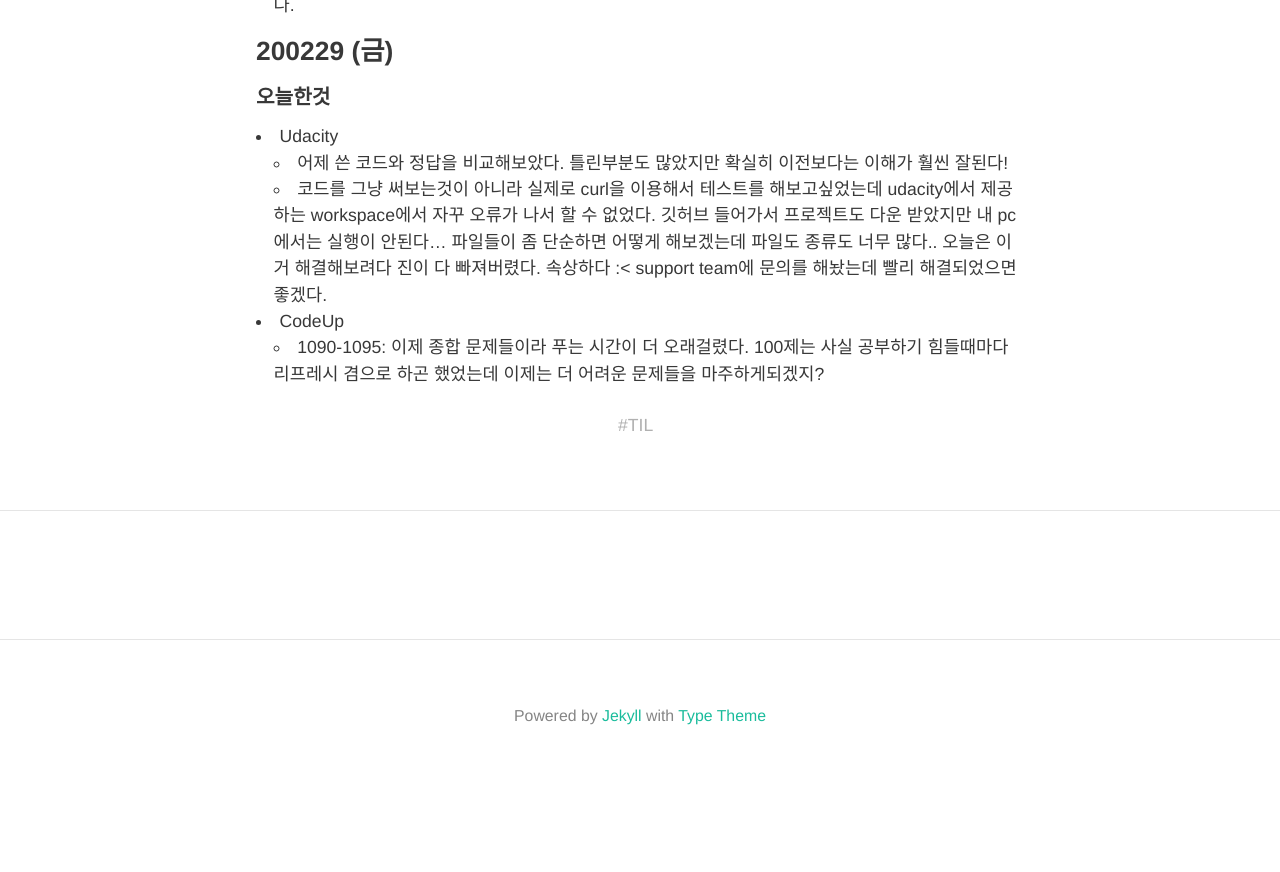
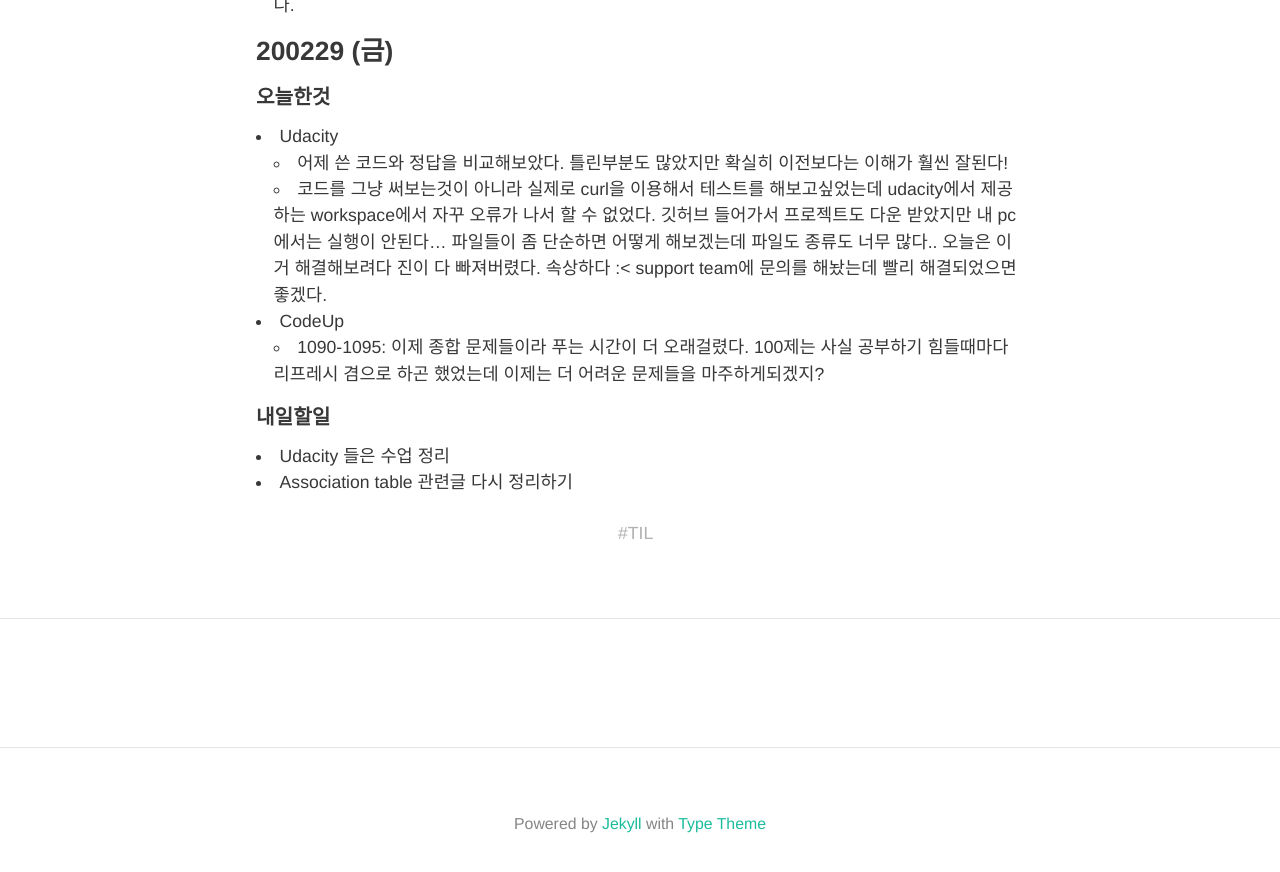
Before and after one commit to HyunlangBan/hyunlangban.github.io, a Jekyll site: the page built from _posts/2020-02-24-til-week.md, in a window 1280 px wide and 900 px high, scrolled down 1928 px. Shown: the top 872 px of the window. Built offline with Jekyll 4.4.1, drawn with Linux system fonts in a browser that asks for light colours; nearby versions of some CDN libraries; some web fonts are replaced; comment, search, counter and statistics services are not loaded; before the commit the page ends 2720 px from its top, so only the background shows below that.

Commit message:
Update 2020-02-24-til-week.md

```diff
--- a/_posts/2020-02-24-til-week.md
+++ b/_posts/2020-02-24-til-week.md
@@ -49,3 +49,7 @@ tag: TIL
   - 코드를 그냥 써보는것이 아니라 실제로 curl을 이용해서 테스트를 해보고싶었는데 udacity에서 제공하는 workspace에서 자꾸 오류가 나서 할 수 없었다. 깃허브 들어가서 프로젝트도 다운 받았지만 내 pc에서는 실행이 안된다... 파일들이 좀 단순하면 어떻게 해보겠는데 파일도 종류도 너무 많다.. 오늘은 이거 해결해보려다 진이 다 빠져버렸다. 속상하다 :< support team에 문의를 해놨는데 빨리 해결되었으면 좋겠다.
 - CodeUp
   - 1090-1095: 이제 종합 문제들이라 푸는 시간이 더 오래걸렸다. 100제는 사실 공부하기 힘들때마다 리프레시 겸으로 하곤 했었는데 이제는 더 어려운 문제들을 마주하게되겠지?
+
+#### 내일할일
+- Udacity 들은 수업 정리
+- Association table 관련글 다시 정리하기
```
